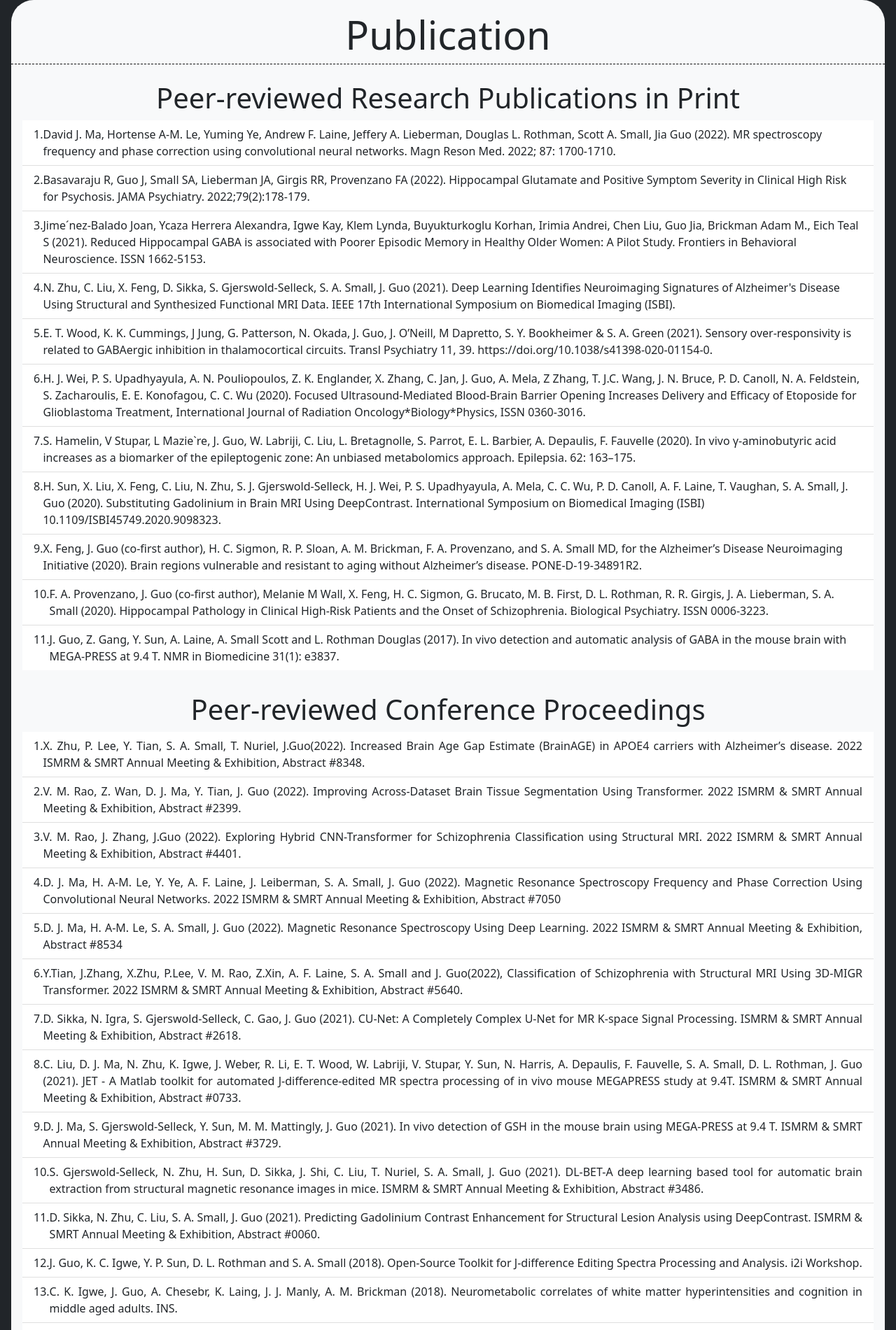
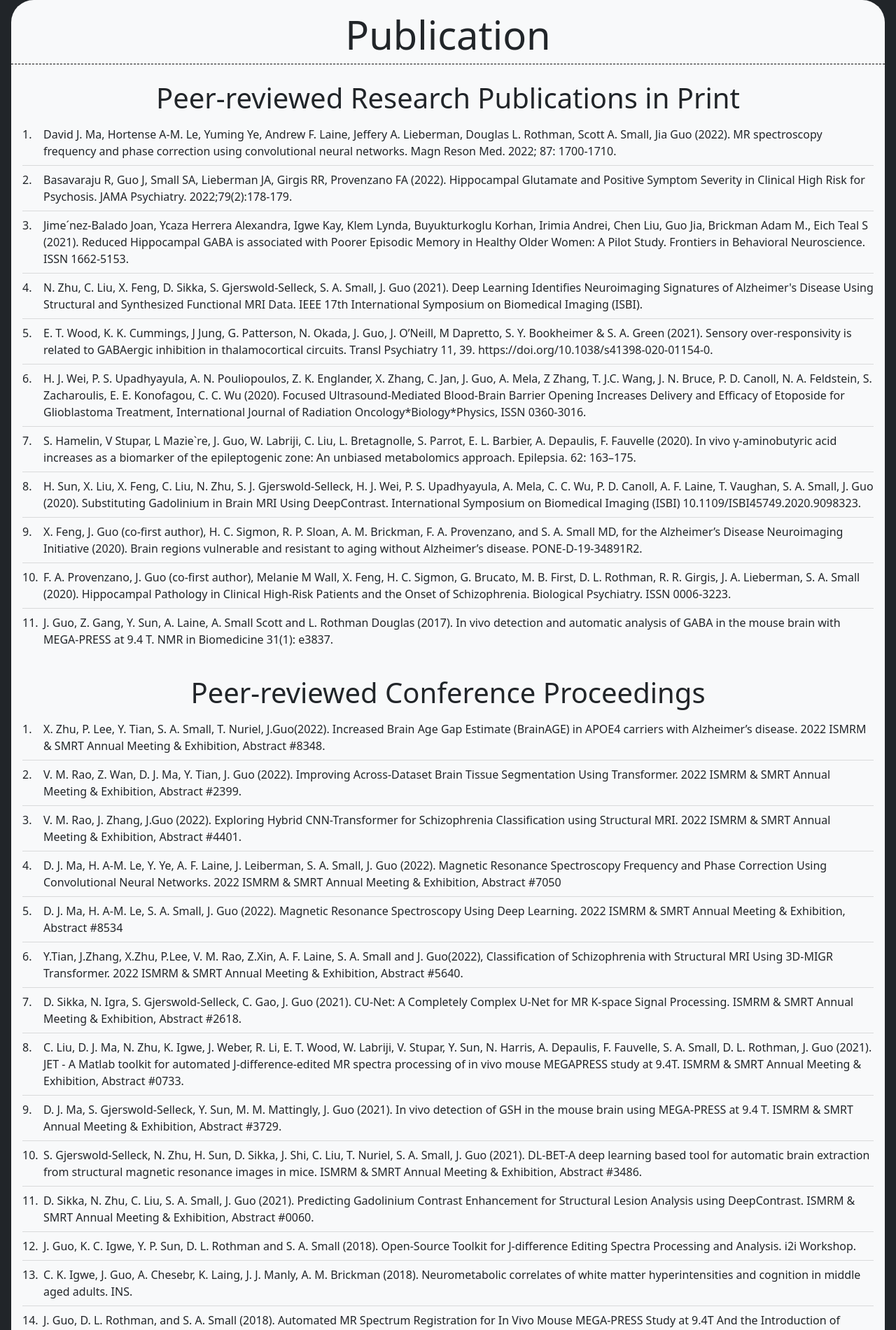
Before and after one commit to Yanting-Yang/DeepStream-MRI, a Flask app: page /publication in a window 1280 px wide. Shown: the part 56-1957 px from the top of the page at 70% size. Run offline with Flask 2, Linux system fonts and the light colour scheme.

Commit message:
fix(info): list css feat(publication): edit list style

```diff
--- a/app/templates/Other Non-peer Reviewed Publications in Preprint.html
+++ b/app/templates/Other Non-peer Reviewed Publications in Preprint.html
@@ -1,22 +1,18 @@
-<li class="list-group-item d-flex">
+<li class="list-group-item">
   <a class="text-decoration-none text-dark" href="https://doi.org/10.1101/2022.01.23.477393">Tessa G. Montague, Isabelle J. Rieth, Sabrina Gjerswold-Selleck, Daniella Garcia-Rosales, Sukanya Aneja, Dana Elkis, Nanyan Zhu, Sabrina Kentis, Frederick A. Rubino, Adriana Nemes, Katherine Wang, Luke A. Hammond, Roselis Emiliano, Rebecca A. Ober, Jia Guo, Richard Axel (2022). A brain atlas of the camouflaging dwarf cuttlefish, Sepia bandensis. bioRxiv 2022.01.23.477393.</a>
 </li>
-<li class="list-group-item d-flex">
-  <a class="text-decoration-none text-dark" href="
-https://doi.org/10.48550/arXiv.2201.08741">Vishwanatha M. Rao, Zihan Wan, David J. Ma, Pin-Yu Lee, Ye Tian, Andrew F. Laine, Jia Guo (2022). Improving Across-Dataset Brain Tissue Segmentation Using Transformer. arXiv:2201.08741.</a>
+<li class="list-group-item">
+  <a class="text-decoration-none text-dark" href="https://doi.org/10.48550/arXiv.2201.08741">Vishwanatha M. Rao, Zihan Wan, David J. Ma, Pin-Yu Lee, Ye Tian, Andrew F. Laine, Jia Guo (2022). Improving Across-Dataset Brain Tissue Segmentation Using Transformer. arXiv:2201.08741.</a>
 </li>
-<li class="list-group-item d-flex">
-  <a class="text-decoration-none text-dark" href="
-https://doi.org/10.48550/arXiv.2106.07608">X. He, J. Guo, X. Zhang, H. Bi, S. Gerard, D. Kaczka, A. Motahari, E. Hoffman, J. Reinhardt, R. G. Barr, E. Angelini, A. F. Laine (2021). Recursive Refinement Network for Deformable Lung Registration between Exhale and Inhale CT Scans. arXiv:2106.07608.</a>
+<li class="list-group-item">
+  <a class="text-decoration-none text-dark" href="https://doi.org/10.48550/arXiv.2106.07608">X. He, J. Guo, X. Zhang, H. Bi, S. Gerard, D. Kaczka, A. Motahari, E. Hoffman, J. Reinhardt, R. G. Barr, E. Angelini, A. F. Laine (2021). Recursive Refinement Network for Deformable Lung Registration between Exhale and Inhale CT Scans. arXiv:2106.07608.</a>
 </li>
-<li class="list-group-item d-flex">
-  <a class="text-decoration-none text-dark" href="
-https://doi.org/10.48550/arXiv.2105.13993">X. Zhang, X. He, J. Guo, N. Ettehadi, N. Aw, D. Semanek, J. Posner, A. F. Laine, Y. Wang (2021). PTNet: A High-Resolution Infant MRI Synthesizer Based on Transformer. arXiv:2105.1399.</a>
+<li class="list-group-item">
+  <a class="text-decoration-none text-dark" href="https://doi.org/10.48550/arXiv.2105.13993">X. Zhang, X. He, J. Guo, N. Ettehadi, N. Aw, D. Semanek, J. Posner, A. F. Laine, Y. Wang (2021). PTNet: A High-Resolution Infant MRI Synthesizer Based on Transformer. arXiv:2105.1399.</a>
 </li>
-<li class="list-group-item d-flex">
+<li class="list-group-item">
   <a class="text-decoration-none text-dark" href="https://www.researchsquare.com/article/rs-56518/latest.pdf">C. Liu, N. Zhu, D. Sikka, X. Feng, H. Sun, X. Liu, S. Gjerswold-Selleck, H. Wei, P. Upadhyayula, A. Mela, P. Canoll, C. Wu, A.F. Laine, J. Lieberman, F. Provenzano, S.A. Small, J. Guo (2020). Deep Learning Substitutes Gadolinium in Detecting Functional and Structural Brain Lesions with MRI. Researchsquare rs-56518.</a>
 </li>
-<li class="list-group-item d-flex">
-  <a class="text-decoration-none text-dark" href="
-https://doi.org/10.48550/arXiv.2001.05548">N. Zhu, C. Liu, Z. S. Singer, T. Danino, A. F. Laine, J. Guo (2020). Segmentation with Residual Attention U-Net and an Edge-Enhancement Approach Preserves Cell Shape Features. arXiv preprint arXiv:2001.05548.</a>
+<li class="list-group-item">
+  <a class="text-decoration-none text-dark" href="https://doi.org/10.48550/arXiv.2001.05548">N. Zhu, C. Liu, Z. S. Singer, T. Danino, A. F. Laine, J. Guo (2020). Segmentation with Residual Attention U-Net and an Edge-Enhancement Approach Preserves Cell Shape Features. arXiv preprint arXiv:2001.05548.</a>
 </li>
--- a/app/templates/Peer-reviewed Conference Proceedings.html
+++ b/app/templates/Peer-reviewed Conference Proceedings.html
@@ -1,51 +1,51 @@
-<li class="list-group-item d-flex">
+<li class="list-group-item">
   <a class="text-decoration-none text-dark" href="#">X. Zhu, P. Lee, Y. Tian, S. A. Small, T. Nuriel, J.Guo(2022). Increased Brain Age Gap Estimate (BrainAGE) in APOE4 carriers with Alzheimer’s disease. 2022 ISMRM & SMRT Annual Meeting & Exhibition, Abstract #8348.</a>
 </li>
-<li class="list-group-item d-flex">
+<li class="list-group-item">
   <a class="text-decoration-none text-dark" href="https://doi.org/10.48550/arXiv.2201.08741">V. M. Rao, Z. Wan, D. J. Ma, Y. Tian, J. Guo (2022). Improving Across-Dataset Brain Tissue Segmentation Using Transformer. 2022 ISMRM & SMRT Annual Meeting & Exhibition, Abstract #2399.</a>
 </li>
-<li class="list-group-item d-flex">
+<li class="list-group-item">
   <a class="text-decoration-none text-dark" href="#">V. M. Rao, J. Zhang, J.Guo (2022). Exploring Hybrid CNN-Transformer for Schizophrenia Classification using Structural MRI. 2022 ISMRM & SMRT Annual Meeting & Exhibition, Abstract #4401.</a>
 </li>
-<li class="list-group-item d-flex">
+<li class="list-group-item">
   <a class="text-decoration-none text-dark" href="https://doi.org/10.1101/2021.05.29.446254">D. J. Ma, H. A-M. Le, Y. Ye, A. F. Laine, J. Leiberman, S. A. Small, J. Guo (2022). Magnetic Resonance Spectroscopy Frequency and Phase Correction Using Convolutional Neural Networks. 2022 ISMRM & SMRT Annual Meeting & Exhibition, Abstract #7050</a>
 </li>
-<li class="list-group-item d-flex">
+<li class="list-group-item">
   <a class="text-decoration-none text-dark" href="#">D. J. Ma, H. A-M. Le, S. A. Small, J. Guo (2022). Magnetic Resonance Spectroscopy Using Deep Learning. 2022 ISMRM & SMRT Annual Meeting & Exhibition, Abstract #8534</a>
 </li>
-<li class="list-group-item d-flex">
+<li class="list-group-item">
   <a class="text-decoration-none text-dark" href="#">Y.Tian, J.Zhang, X.Zhu, P.Lee, V. M. Rao, Z.Xin, A. F. Laine, S. A. Small and J. Guo(2022), Classification of Schizophrenia with Structural MRI Using 3D-MIGR Transformer. 2022 ISMRM & SMRT Annual Meeting & Exhibition, Abstract #5640.</a>
 </li>
-<li class="list-group-item d-flex">
+<li class="list-group-item">
   <a class="text-decoration-none text-dark" href="#">D. Sikka, N. Igra, S. Gjerswold-Selleck, C. Gao, J. Guo (2021). CU-Net: A Completely Complex U-Net for MR K-space Signal Processing. ISMRM & SMRT Annual Meeting & Exhibition, Abstract #2618.</a>
 </li>
-<li class="list-group-item d-flex">
+<li class="list-group-item">
   <a class="text-decoration-none text-dark" href="https://mr.research.columbia.edu/sites/default/files/content/Liu%20JET.pdf">C. Liu, D. J. Ma, N. Zhu, K. Igwe, J. Weber, R. Li, E. T. Wood, W. Labriji, V. Stupar, Y. Sun, N. Harris, A. Depaulis, F. Fauvelle, S. A. Small, D. L. Rothman, J. Guo (2021). JET - A Matlab toolkit for automated J-difference-edited MR spectra processing of in vivo mouse MEGAPRESS study at 9.4T. ISMRM & SMRT Annual Meeting & Exhibition, Abstract #0733.</a>
 </li>
-<li class="list-group-item d-flex">
+<li class="list-group-item">
   <a class="text-decoration-none text-dark" href="https://mr.research.columbia.edu/sites/default/files/content/Ma%20In%20vivo.pdf">D. J. Ma, S. Gjerswold-Selleck, Y. Sun, M. M. Mattingly, J. Guo (2021). In vivo detection of GSH in the mouse brain using MEGA-PRESS at 9.4 T. ISMRM & SMRT Annual Meeting & Exhibition, Abstract #3729.</a>
 </li>
-<li class="list-group-item d-flex">
+<li class="list-group-item">
   <a class="text-decoration-none text-dark" href="https://mr.research.columbia.edu/sites/default/files/content/Gjerswold-Selleck%20DL-BET.pdf">S. Gjerswold-Selleck, N. Zhu, H. Sun, D. Sikka, J. Shi, C. Liu, T. Nuriel, S. A. Small, J. Guo (2021). DL-BET-A deep learning based tool for automatic brain extraction from structural magnetic resonance images in mice. ISMRM & SMRT Annual Meeting & Exhibition, Abstract #3486.</a>
 </li>
-<li class="list-group-item d-flex">
+<li class="list-group-item">
   <a class="text-decoration-none text-dark" href="https://mr.research.columbia.edu/sites/default/files/content/Sikka%20Predicting.pdf">D. Sikka, N. Zhu, C. Liu, S. A. Small, J. Guo (2021). Predicting Gadolinium Contrast Enhancement for Structural Lesion Analysis using DeepContrast. ISMRM & SMRT Annual Meeting & Exhibition, Abstract #0060.</a>
 </li>
-<li class="list-group-item d-flex">
+<li class="list-group-item">
   <a class="text-decoration-none text-dark" href="#">J. Guo, K. C. Igwe, Y. P. Sun, D. L. Rothman and S. A. Small (2018). Open-Source Toolkit for J-difference Editing Spectra Processing and Analysis. i2i Workshop.</a>
 </li>
-<li class="list-group-item d-flex">
+<li class="list-group-item">
   <a class="text-decoration-none text-dark" href="#">C. K. Igwe, J. Guo, A. Chesebr, K. Laing, J. J. Manly, A. M. Brickman (2018). Neurometabolic correlates of white matter hyperintensities and cognition in middle aged adults. INS.</a>
 </li>
-<li class="list-group-item d-flex">
+<li class="list-group-item">
   <a class="text-decoration-none text-dark" href="#">J. Guo, D. L. Rothman, and S. A. Small (2018). Automated MR Spectrum Registration for In Vivo Mouse MEGA-PRESS Study at 9.4T And the Introduction of MRSMosue2.0. ISMRM, Abstract #7781.</a>
 </li>
-<li class="list-group-item d-flex">
+<li class="list-group-item">
   <a class="text-decoration-none text-dark" href="#">J. Guo, Scott A. Small (2018). Large Vessel Filtering of In Vivo High-Resolution Mouse CBV Maps Using Expectation-Maximization Gaussian Mixture Model. ISMRM, Abstract #8358.</a>
 </li>
-<li class="list-group-item d-flex">
+<li class="list-group-item">
   <a class="text-decoration-none text-dark" href="https://index.mirasmart.com/ISMRM2018/PDFfiles/1213.html">J. Guo, X. Feng, H. Sigmon, F. Provenzano, S. A. Small (2018). MouseStream: An Open-Source Software Suit for Mapping and Analyzing Mouse Cortical Functional Architecture In Vivo Using Magnetic Resonance Microscopy. ISMRM, Abstract #1478.</a>
 </li>
-<li class="list-group-item d-flex">
+<li class="list-group-item">
   <a class="text-decoration-none text-dark" href="#">J. Guo, Y. P. Sun, G Zhu, S. A. Small, and D. L. Rothman (2017). Quantitative analysis of in vivo MEGA-PRESS spectra in mice at 9.4T. ISMRM, Abstract #5468.</a>
 </li>
--- a/app/templates/Peer-reviewed Research Publications in Print.html
+++ b/app/templates/Peer-reviewed Research Publications in Print.html
@@ -1,33 +1,33 @@
-<li class="list-group-item d-flex">
+<li class="list-group-item">
   <a class="text-decoration-none text-dark" href="https://doi.org/10.1002/mrm.29103">David J. Ma, Hortense A-M. Le, Yuming Ye, Andrew F. Laine, Jeffery A. Lieberman, Douglas L. Rothman, Scott A. Small, Jia Guo (2022). MR spectroscopy frequency and phase correction using convolutional neural networks. Magn Reson Med. 2022; 87: 1700-1710.</a>
 </li>
-<li class="list-group-item d-flex">
+<li class="list-group-item">
   <a class="text-decoration-none text-dark" href="https://doi.org/10.1001/jamapsychiatry.2021.3710">Basavaraju R, Guo J, Small SA, Lieberman JA, Girgis RR, Provenzano FA (2022). Hippocampal Glutamate and Positive Symptom Severity in Clinical High Risk for Psychosis. JAMA Psychiatry. 2022;79(2):178-179.</a>
 </li>
-<li class="list-group-item d-flex">
+<li class="list-group-item">
   <a class="text-decoration-none text-dark" href="https://doi.org/10.3389/fnbeh.2021.695416">Jime´nez-Balado Joan, Ycaza Herrera Alexandra, Igwe Kay, Klem Lynda, Buyukturkoglu Korhan, Irimia Andrei, Chen Liu, Guo Jia, Brickman Adam M., Eich Teal S (2021). Reduced Hippocampal GABA is associated with Poorer Episodic Memory in Healthy Older Women: A Pilot Study. Frontiers in Behavioral Neuroscience. ISSN 1662-5153.</a>
 </li>
-<li class="list-group-item d-flex">
+<li class="list-group-item">
   <a class="text-decoration-none text-dark" href="https://doi.org/10.1109/ISBI48211.2021.9433808">N. Zhu, C. Liu, X. Feng, D. Sikka, S. Gjerswold-Selleck, S. A. Small, J. Guo (2021). Deep Learning Identifies Neuroimaging Signatures of Alzheimer's Disease Using Structural and Synthesized Functional MRI Data. IEEE 17th International Symposium on Biomedical Imaging (ISBI).</a>
 </li>
-<li class="list-group-item d-flex">
+<li class="list-group-item">
   <a class="text-decoration-none text-dark" href="https://doi.org/10.1038/s41398-020-01154-0">E. T. Wood, K. K. Cummings, J Jung, G. Patterson, N. Okada, J. Guo, J. O’Neill, M Dapretto, S. Y. Bookheimer & S. A. Green (2021). Sensory over-responsivity is related to GABAergic inhibition in thalamocortical circuits. Transl Psychiatry 11, 39. https://doi.org/10.1038/s41398-020-01154-0.</a>
 </li>
-<li class="list-group-item d-flex">
+<li class="list-group-item">
   <a class="text-decoration-none text-dark" href="https://doi.org/10.1016/j.ijrobp.2020.12.019">H. J. Wei, P. S. Upadhyayula, A. N. Pouliopoulos, Z. K. Englander, X. Zhang, C. Jan, J. Guo, A. Mela, Z Zhang, T. J.C. Wang, J. N. Bruce, P. D. Canoll, N. A. Feldstein, S. Zacharoulis, E. E. Konofagou, C. C. Wu (2020). Focused Ultrasound-Mediated Blood-Brain Barrier Opening Increases Delivery and Efficacy of Etoposide for Glioblastoma Treatment, International Journal of Radiation Oncology*Biology*Physics, ISSN 0360-3016.</a>
 </li>
-<li class="list-group-item d-flex">
+<li class="list-group-item">
   <a class="text-decoration-none text-dark" href="https://doi.org/10.1111/epi.16768">S. Hamelin, V Stupar, L Mazie`re, J. Guo, W. Labriji, C. Liu, L. Bretagnolle, S. Parrot, E. L. Barbier, A. Depaulis, F. Fauvelle (2020). In vivo γ-aminobutyric acid increases as a biomarker of the epileptogenic zone: An unbiased metabolomics approach. Epilepsia. 62: 163–175.</a>
 </li>
-<li class="list-group-item d-flex">
+<li class="list-group-item">
   <a class="text-decoration-none text-dark" href="https://doi.org/10.1109/ISBI45749.2020.9098323">H. Sun, X. Liu, X. Feng, C. Liu, N. Zhu, S. J. Gjerswold-Selleck, H. J. Wei, P. S. Upadhyayula, A. Mela, C. C. Wu, P. D. Canoll, A. F. Laine, T. Vaughan, S. A. Small, J. Guo (2020). Substituting Gadolinium in Brain MRI Using DeepContrast. International Symposium on Biomedical Imaging (ISBI) 10.1109/ISBI45749.2020.9098323.</a>
 </li>
-<li class="list-group-item d-flex">
+<li class="list-group-item">
   <a class="text-decoration-none text-dark" href="https://doi.org/10.1371/journal.pone.0234255">X. Feng, J. Guo (co-first author), H. C. Sigmon, R. P. Sloan, A. M. Brickman, F. A. Provenzano, and S. A. Small MD, for the Alzheimer’s Disease Neuroimaging Initiative (2020). Brain regions vulnerable and resistant to aging without Alzheimer’s disease. PONE-D-19-34891R2.</a>
 </li>
-<li class="list-group-item d-flex">
+<li class="list-group-item">
   <a class="text-decoration-none text-dark" href="https://doi.org/10.1016/j.biopsych.2019.09.022">F. A. Provenzano, J. Guo (co-first author), Melanie M Wall, X. Feng, H. C. Sigmon, G. Brucato, M. B. First, D. L. Rothman, R. R. Girgis, J. A. Lieberman, S. A. Small (2020). Hippocampal Pathology in Clinical High-Risk Patients and the Onset of Schizophrenia. Biological Psychiatry. ISSN 0006-3223.</a>
 </li>
-<li class="list-group-item d-flex">
+<li class="list-group-item">
   <a class="text-decoration-none text-dark" href="https://doi.org/10.1002/nbm.3837">J. Guo, Z. Gang, Y. Sun, A. Laine, A. Small Scott and L. Rothman Douglas (2017). In vivo detection and automatic analysis of GABA in the mouse brain with MEGA-PRESS at 9.4 T. NMR in Biomedicine 31(1): e3837.</a>
 </li>
--- a/app/templates/info.html
+++ b/app/templates/info.html
@@ -1,10 +1,10 @@
 {% extends "base.html" %} {% block head %} {{ super() }}
 <style type="text/css">
-  ::marker {
+  main ::marker {
     content: counters(list-item, ".") ".";
   }
 
-  li {
+  main li {
     padding-left: 0.5em;
   }
 </style>
--- a/app/templates/publication.html
+++ b/app/templates/publication.html
@@ -1,4 +1,19 @@
-{% extends "base.html" %} {% block main %}
+{% extends "base.html" %} {% block head %} {{ super() }}
+<style type="text/css">
+  main li {
+    display: flex !important;
+    padding-left: 0 !important;
+    padding-right: 0 !important;
+    background-color: #f8f9fa !important;
+  }
+
+  main li::before {
+    width: 22px;
+    flex-shrink: 0;
+    margin-right: 0.5rem;
+  }
+</style>
+{% endblock %} {% block main %}
 <div class="py-3 mx-md-3 bg-light border-radius-2">
   <h1 class="display-4 fw-normal border-bottom-dash text-center">Publication</h1>
   <div class="col-12 py-3 px-md-3">
@@ -9,13 +24,13 @@
   </div>
   <div class="col-12 py-3 px-md-3">
     <h1 class="display-6 fw-normal text-center">Peer-reviewed Conference Proceedings</h1>
-    <ol class="list-group list-group-numbered list-group-flush" style="text-align: justify">
+    <ol class="list-group list-group-numbered list-group-flush">
       {% include 'Peer-reviewed Conference Proceedings.html' %}
     </ol>
   </div>
   <div class="col-12 py-3 px-md-3">
     <h1 class="display-6 fw-normal text-center">Other Non-peer Reviewed Publications in Preprint</h1>
-    <ol class="list-group list-group-numbered list-group-flush" style="text-align: justify">
+    <ol class="list-group list-group-numbered list-group-flush">
       {% include 'Other Non-peer Reviewed Publications in Preprint.html' %}
     </ol>
   </div>
```
